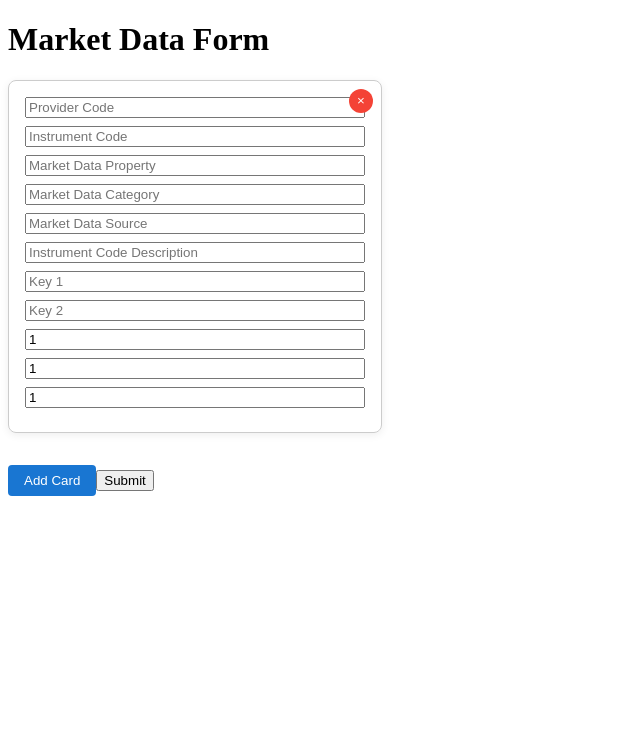
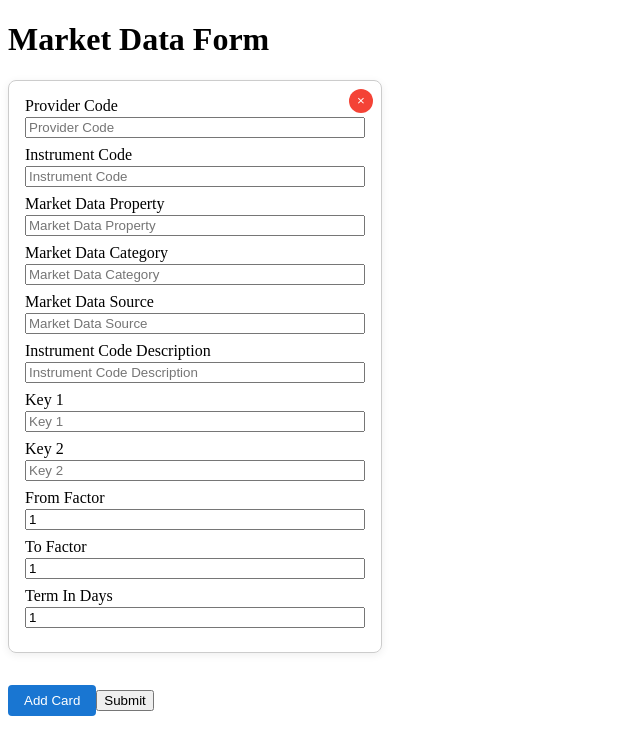
Before and after one commit to AntonyAshwin/FinalSemProject, a React (Create React App) app: page / in a window 1280 px wide. Shown: the top 754 px of the page, without its empty margins (0-640 px from the left). Built offline with nearby package versions, Linux system fonts and the light colour scheme; no server answers; the HTML template or start-up script is replaced by a standard one.

Commit message:
Add labels to input fields in MarketDataForm for improved accessibility

```diff
--- a/src/components/MarketDataForm.tsx
+++ b/src/components/MarketDataForm.tsx
@@ -110,16 +110,27 @@ const MarketDataForm: React.FC = () => {
                         alignItems: 'stretch',
                     }}>
                         <button type="button" onClick={() => handleRemoveCard(idx)} style={{ position: 'absolute', top: 8, right: 8, background: '#f44336', color: '#fff', border: 'none', borderRadius: '50%', width: 24, height: 24, cursor: 'pointer' }} disabled={marketDataList.length === 1}>×</button>
+                        <label style={{ fontWeight: 500, marginBottom: 2 }}>Provider Code</label>
                         <input type="text" name="providerCode" value={formData.providerCode} onChange={e => handleChange(idx, e)} placeholder="Provider Code" required style={{ marginBottom: 8 }} />
+                        <label style={{ fontWeight: 500, marginBottom: 2 }}>Instrument Code</label>
                         <input type="text" name="instrumentCode" value={formData.instrumentCode} onChange={e => handleChange(idx, e)} placeholder="Instrument Code" required style={{ marginBottom: 8 }} />
+                        <label style={{ fontWeight: 500, marginBottom: 2 }}>Market Data Property</label>
                         <input type="text" name="marketDataProperty" value={formData.marketDataProperty} onChange={e => handleChange(idx, e)} placeholder="Market Data Property" required style={{ marginBottom: 8 }} />
+                        <label style={{ fontWeight: 500, marginBottom: 2 }}>Market Data Category</label>
                         <input type="text" name="marketDataCategory" value={formData.marketDataCategory} onChange={e => handleChange(idx, e)} placeholder="Market Data Category" required style={{ marginBottom: 8 }} />
+                        <label style={{ fontWeight: 500, marginBottom: 2 }}>Market Data Source</label>
                         <input type="text" name="marketDataSource" value={formData.marketDataSource} onChange={e => handleChange(idx, e)} placeholder="Market Data Source" required style={{ marginBottom: 8 }} />
+                        <label style={{ fontWeight: 500, marginBottom: 2 }}>Instrument Code Description</label>
                         <input type="text" name="instrumentCodeDescription" value={formData.instrumentCodeDescription} onChange={e => handleChange(idx, e)} placeholder="Instrument Code Description" required style={{ marginBottom: 8 }} />
+                        <label style={{ fontWeight: 500, marginBottom: 2 }}>Key 1</label>
                         <input type="text" name="key1" value={formData.key1} onChange={e => handleChange(idx, e)} placeholder="Key 1" required style={{ marginBottom: 8 }} />
+                        <label style={{ fontWeight: 500, marginBottom: 2 }}>Key 2</label>
                         <input type="text" name="key2" value={formData.key2} onChange={e => handleChange(idx, e)} placeholder="Key 2" required style={{ marginBottom: 8 }} />
+                        <label style={{ fontWeight: 500, marginBottom: 2 }}>From Factor</label>
                         <input type="number" name="fromFactor" value={formData.fromFactor} onChange={e => handleChange(idx, e)} placeholder="From Factor" required style={{ marginBottom: 8 }} />
+                        <label style={{ fontWeight: 500, marginBottom: 2 }}>To Factor</label>
                         <input type="number" name="toFactor" value={formData.toFactor} onChange={e => handleChange(idx, e)} placeholder="To Factor" required style={{ marginBottom: 8 }} />
+                        <label style={{ fontWeight: 500, marginBottom: 2 }}>Term In Days</label>
                         <input type="text" name="termInDays" value={formData.termInDays} onChange={e => handleChange(idx, e)} placeholder="Term In Days" required style={{ marginBottom: 8 }} />
                     </div>
                 ))}
```
